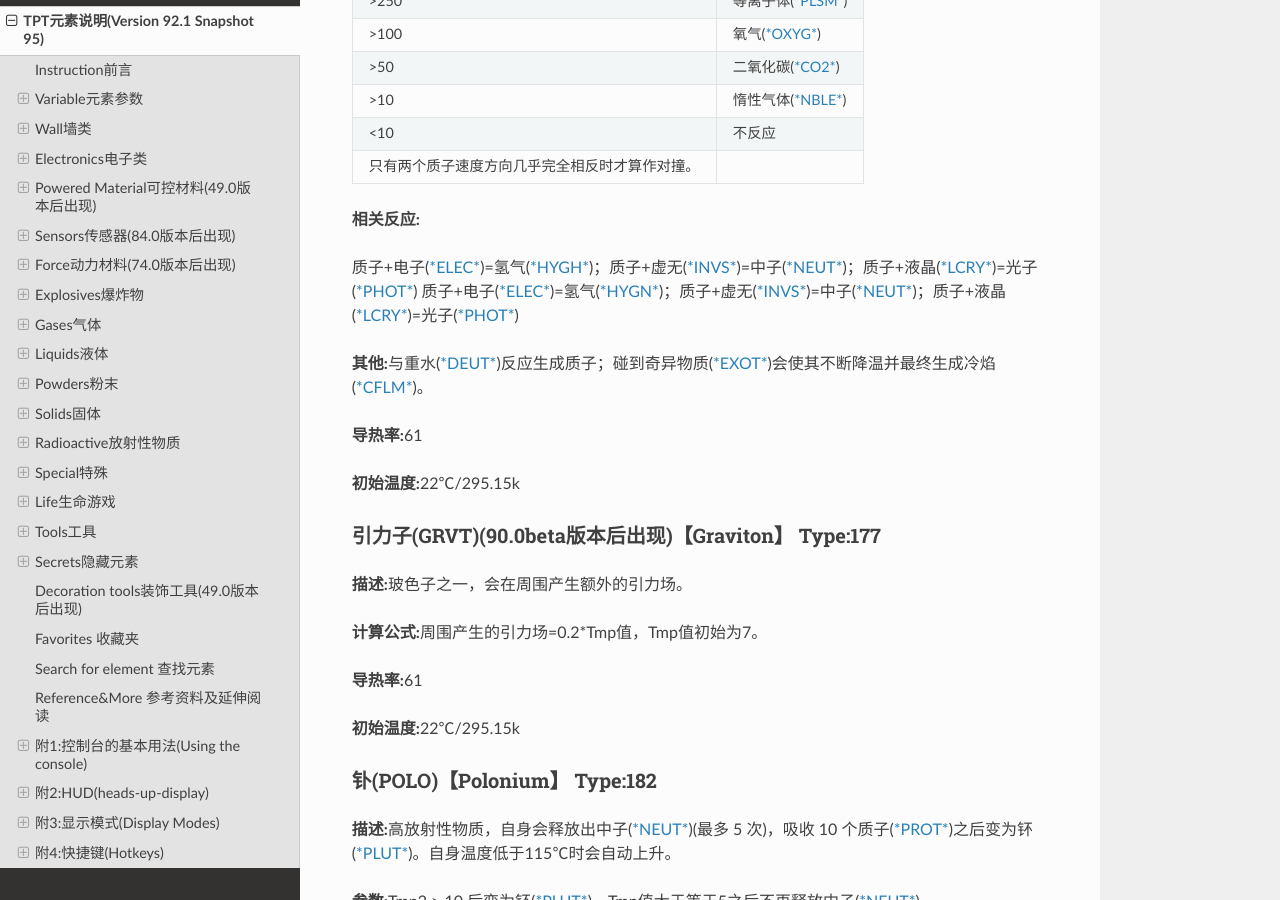
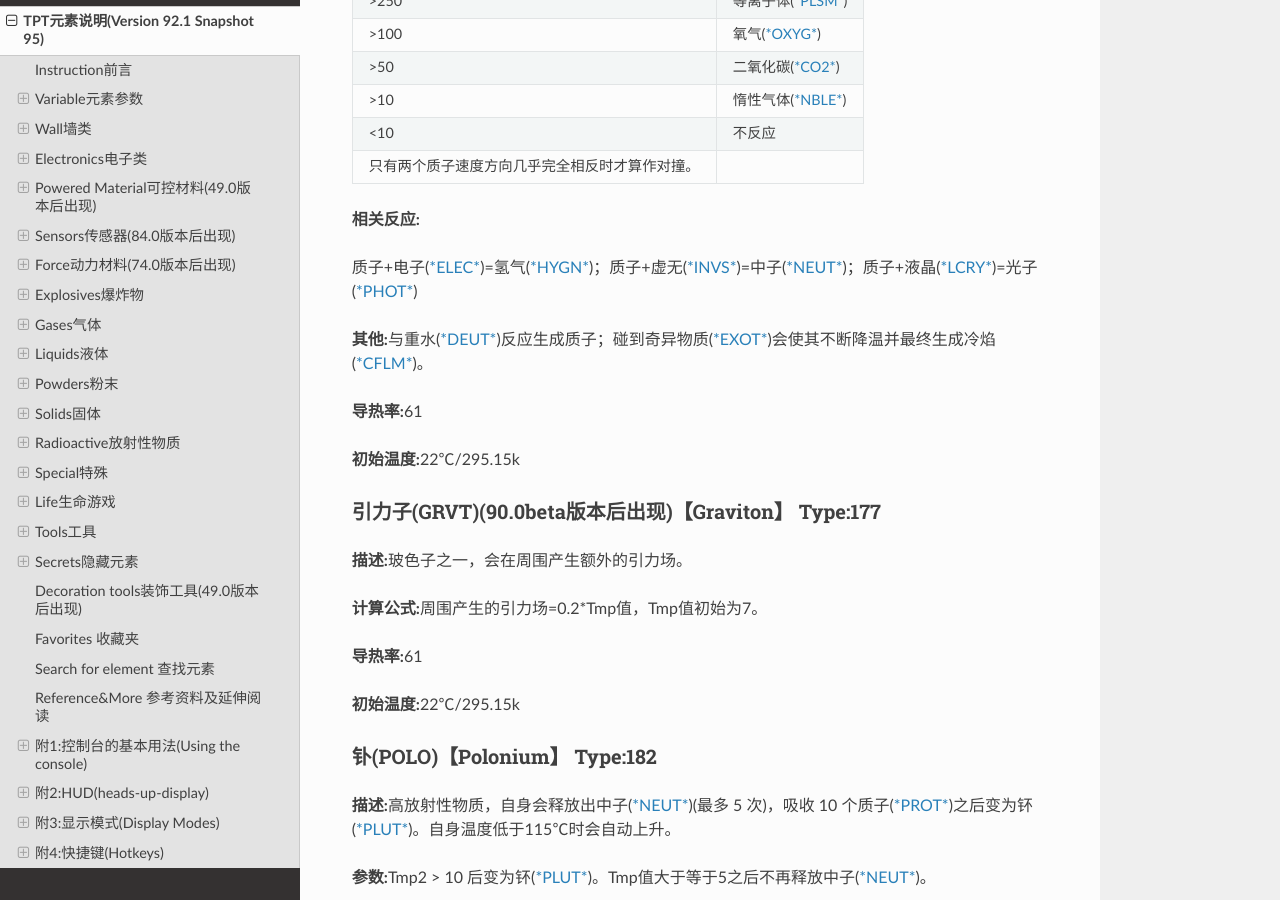
Before and after one commit to ikesnowy/TPT-Elements-Doc, a Sphinx documentation site: the page built from docs/Main.rst, in a window 1280 px wide and 900 px high, scrolled down 51866 px. Built offline with Sphinx 7.4.7 and the Read the Docs theme 2.0.0, drawn with Linux system fonts in a browser that asks for light colours.

Commit message:
typo fix

```diff
--- a/docs/Main.rst
+++ b/docs/Main.rst
@@ -2163,7 +2163,6 @@ VIBR)，之后删去剩余的奇异物质，冷却即可得到振金。
 
 **相关反应:**
 
-质子+电子(\ `*ELEC* <#elec-electrons-type-136>`__)=氢气(\ `*HYGH* <#hygn-hydrogen-type-148>`__)；质子+虚无(\ `*INVS* <#invs-invisible-type-115>`__)=中子(\ `*NEUT* <#neut-neutrons-type-018>`__)；质子+液晶(\ `*LCRY* <#lcry-liquid-crystal-type-054>`__)=光子(\ `*PHOT* <#phot-photons-type-031>`__)
 质子+电子(\ `*ELEC* <#elec-electrons-type-136>`__)=氢气(\ `*HYGN* <#hygn-hydrogen-type-148>`__)；质子+虚无(\ `*INVS* <#invs-invisible-type-115>`__)=中子(\ `*NEUT* <#neut-neutrons-type-018>`__)；质子+液晶(\ `*LCRY* <#lcry-liquid-crystal-type-054>`__)=光子(\ `*PHOT* <#phot-photons-type-031>`__)
 
 **其他:**\ 与重水(\ `*DEUT* <#deut-deuterium-oxide-type-095>`__)反应生成质子；碰到奇异物质(\ `*EXOT* <#exot-exotic-matter-type-145>`__)会使其不断降温并最终生成冷焰(\ `*CFLM* <#cflm-sub-zero-flame-type-068>`__)。
```
